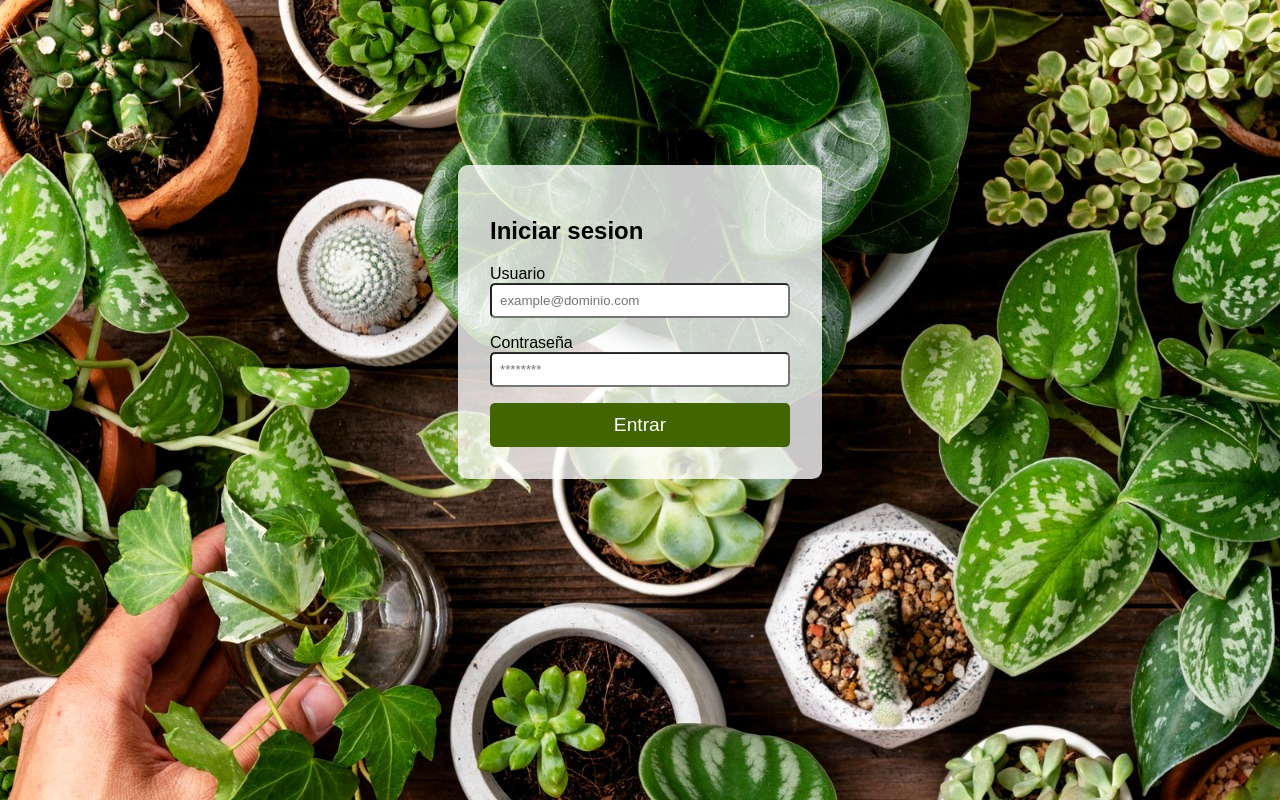
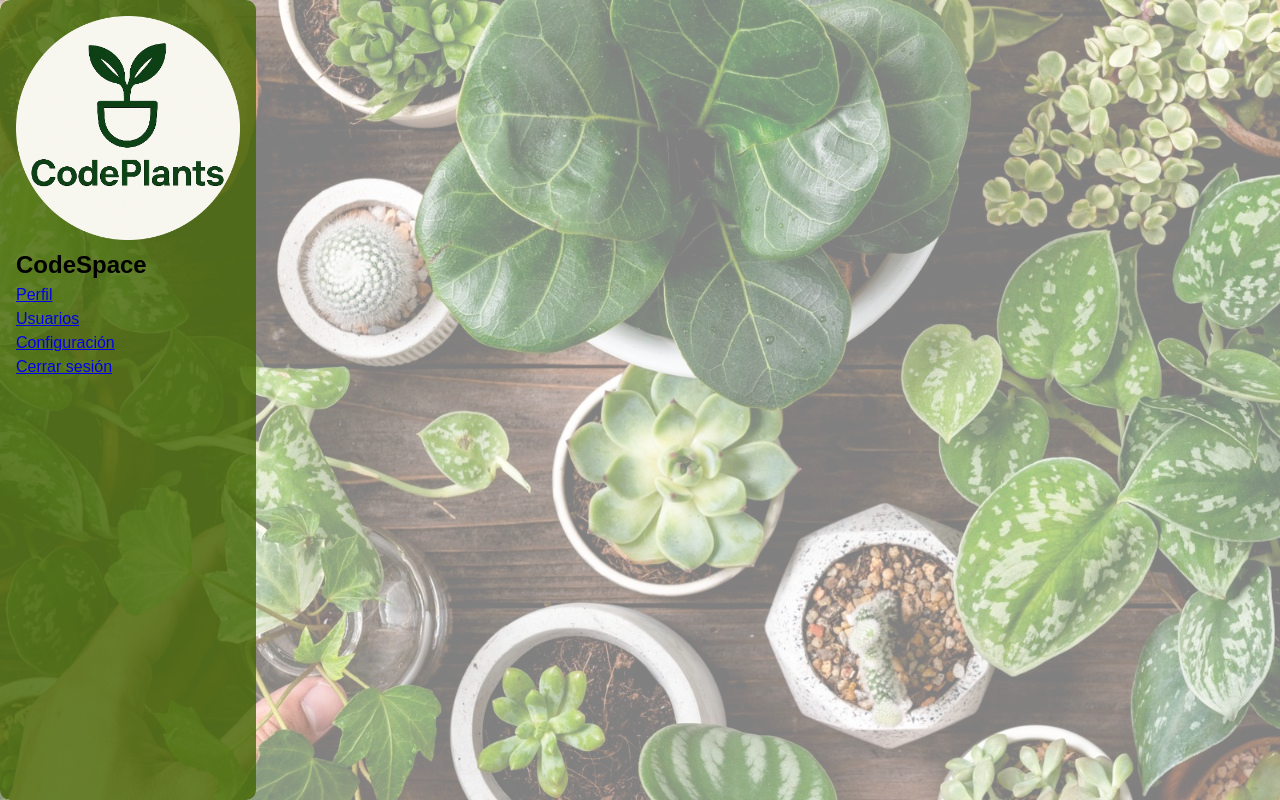
Before and after one commit to Alegarse/CodeSpace_AdminPanel_Frontend, a website built with Vite: page index.html in a window 1280 px wide. Built offline with nearby package versions, Linux system fonts and the light colour scheme.

Commit message:
AP-4 add admin-panel side navbar

```diff
--- a/src/main.js
+++ b/src/main.js
@@ -1,10 +1,13 @@
 import './scss/style.scss';
 import { createLoginPage } from './pages/login';
 import { loginListener } from './events/login-events';
+import { createAdminPanel } from './pages/admin-panel';
 
-createLoginPage();
+//createLoginPage();
 
-loginListener();
+//loginListener();
+
+createAdminPanel();
 
 /**
  * PASOS NECESARIOS
--- /dev/null
+++ b/src/pages/admin-panel.js
@@ -0,0 +1,76 @@
+export function createAdminPanel() {
+  const bodyElement = document.querySelector("body");
+  bodyElement.classList.add("opacity-bg-img");
+
+  const appContainerElement = document.querySelector("#app");
+
+  const adminPanelElement = document.createElement("div");
+  adminPanelElement.classList = "adminPanel-container";
+  //ESTE DIV PUEDE SER INNECESARIO, LO VEMOS EN EL SPRINT
+
+  const sidebarElement = createSidebarElement();
+
+  adminPanelElement.appendChild(sidebarElement);
+  appContainerElement.appendChild(adminPanelElement);
+  /* aquí se seguirá construyendo con el listado de usuarios (MARINA)
+    te dejo creada la constante con el div donde ya vas metiendo todos los elementos
+    lo suyo es hacerlo en funciones separadas como hice con el sideBar y aquí solo añadir los elementos */
+
+  const adminUsersPanelElement = document.createElement("div");
+  appContainerElement.appendChild(adminUsersPanelElement);
+}
+
+function createSidebarElement() {
+  const adminSidebar = document.createElement("nav");
+  adminSidebar.classList = "sidebar-container";
+
+  const logoElement = createLogoElement();
+
+  const adminName = document.createElement("h2");
+  adminName.textContent = "CodeSpace";
+
+  const navbarElement = createNavbarItemsElements();
+
+  adminSidebar.appendChild(logoElement);
+  adminSidebar.appendChild(adminName);
+  adminSidebar.appendChild(navbarElement);
+
+  return adminSidebar;
+}
+
+function createLogoElement() {
+  const logoElement = document.createElement("img");
+  logoElement.classList = "logo-admin";
+  logoElement.src = "/src/imgs/logo-plants.png";
+  logoElement.alt = "logo";
+
+  return logoElement;
+}
+
+function createNavbarItemsElements() {
+  const adminNavbarElement = document.createElement("ul");
+  adminNavbarElement.classList = "admin-navbar";
+
+  const navItems = [
+    { name: "Perfil", href: "#profile" },
+    { name: "Usuarios", href: "#users" },
+    { name: "Configuración", href: "#config" },
+    { name: "Cerrar sesión", href: "#logOut" },
+  ];
+
+  navItems.forEach((item) => {
+    const liElement = document.createElement("li");
+    liElement.classList = "navbar-item";
+
+    const aElement = document.createElement("a");
+    aElement.classList = "navbar-link";
+    aElement.textContent = item.name;
+    aElement.href = item.href;
+    aElement.target = "_self";
+
+    liElement.appendChild(aElement);
+    adminNavbarElement.appendChild(liElement);
+  });
+
+  return adminNavbarElement;
+}
--- /dev/null
+++ b/src/scss/adm-panel.scss
@@ -0,0 +1,25 @@
+.opacity-bg-img {
+    background-color: rgba(255,255,255,0.5);
+    background-blend-mode: lighten;
+}
+
+.sidebar-container {
+    background-color: var(--color-bg-primary-transparent);
+    padding: 2rem;
+    border-radius: 0.625rem;
+}
+
+.logo-admin {
+    width: 100%;
+    height: auto;
+}
+
+.adminPanel-container {
+    display: grid;
+    grid-template-columns: 20% 80%;
+    height: 100vh;
+}
+
+.sidebar-container {
+    padding: 1rem;
+}
--- a/src/scss/login.scss
+++ b/src/scss/login.scss
@@ -6,6 +6,10 @@ body {
     font-family: Arial, Helvetica, sans-serif;
     background-image: url('../imgs/body-back.jpeg') ;
     position: relative;
+}
+
+#app {
+    width: 100%;
 }
 
 .login-container {
--- /dev/null
+++ b/src/scss/reset.scss
@@ -0,0 +1,52 @@
+/* 1. Use a more-intuitive box-sizing model */
+*, *::before, *::after {
+    box-sizing: border-box;
+  }
+
+  /* 2. Remove default margin */
+  * {
+    margin: 0;
+  }
+
+  body {
+    /* 3. Add accessible line-height */
+    line-height: 1.5;
+    /* 4. Improve text rendering */
+    -webkit-font-smoothing: antialiased;
+  }
+
+  /* 5. Improve media defaults */
+  img, picture, video, canvas, svg {
+    display: inline-block;
+    max-width: 100%;
+  }
+
+  /* 6. Inherit fonts for form controls */
+  input, button, textarea, select {
+    font: inherit;
+  }
+
+  /* 7. Avoid text overflows */
+  p, h1, h2, h3, h4, h5, h6 {
+    overflow-wrap: break-word;
+  }
+
+  /* 8. Improve line wrapping */
+  p {
+    text-wrap: pretty;
+  }
+  h1, h2, h3, h4, h5, h6 {
+    text-wrap: balance;
+  }
+
+  /*
+    9. Create a root stacking context
+  */
+  #root, #__next {
+    isolation: isolate;
+  }
+
+    ul{
+      list-style-type: none;
+      padding: 0;
+    }
--- a/src/scss/style.scss
+++ b/src/scss/style.scss
@@ -1 +1,4 @@
-@use './login.scss'
+@use './reset.scss';
+@use './login.scss';
+@use './variables.scss';
+@use './adm-panel.scss';
--- /dev/null
+++ b/src/scss/variables.scss
@@ -0,0 +1,10 @@
+
+:root {
+    --font-title: "Montserrat", sans-serif;
+    --font-text: "Cabin", sans-serif;
+
+    --color-bg-primary: #426500;
+    --color-bg-primary-transparent: rgba(66, 101, 0, 0.8);
+    --color-bg-divs:  rgba(255, 255, 255, 0.779);
+    --color-font-title: #EEEEEE;
+}
```
Also changed, not shown: src/imgs/logo-plants.png (added).
